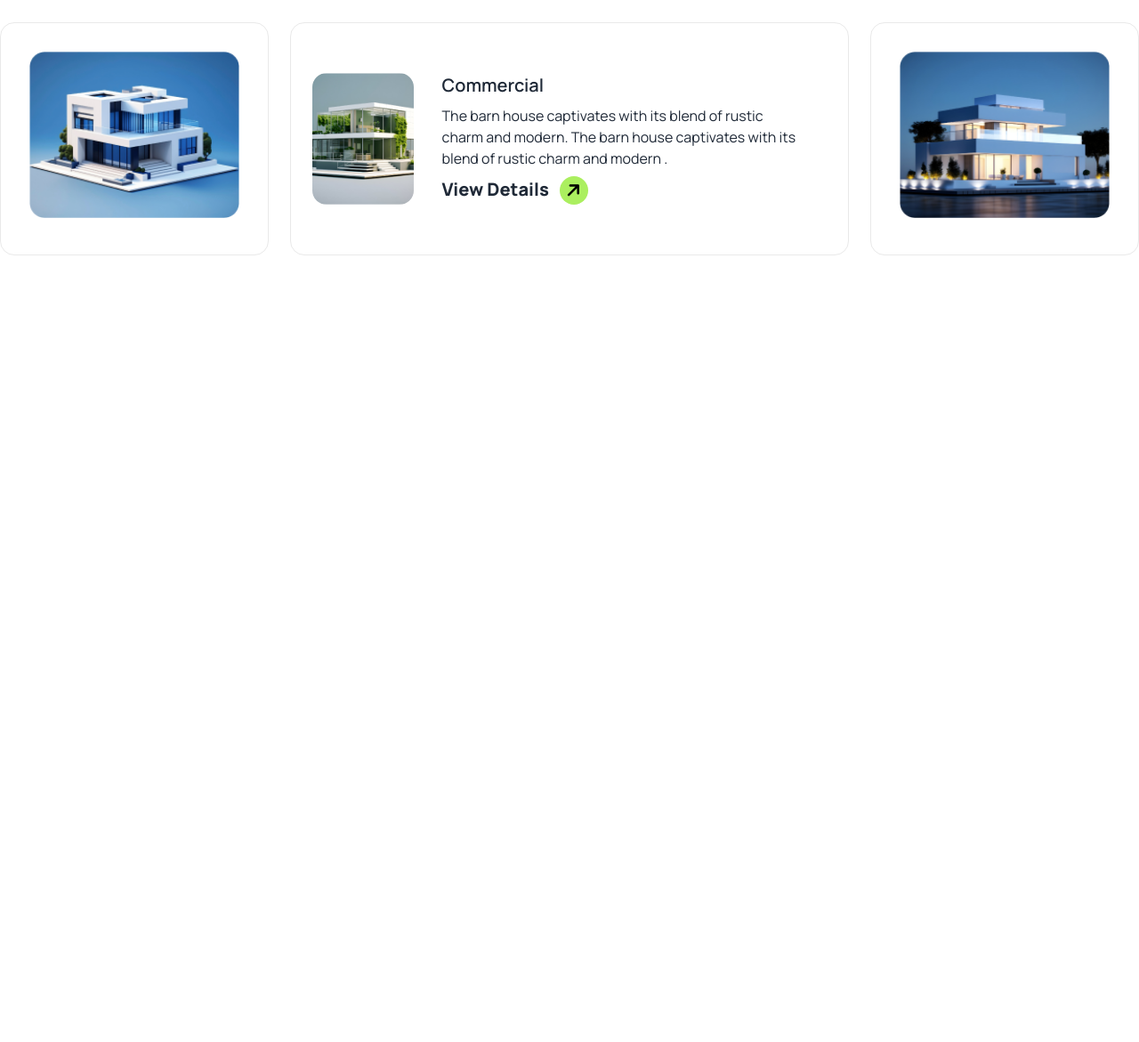
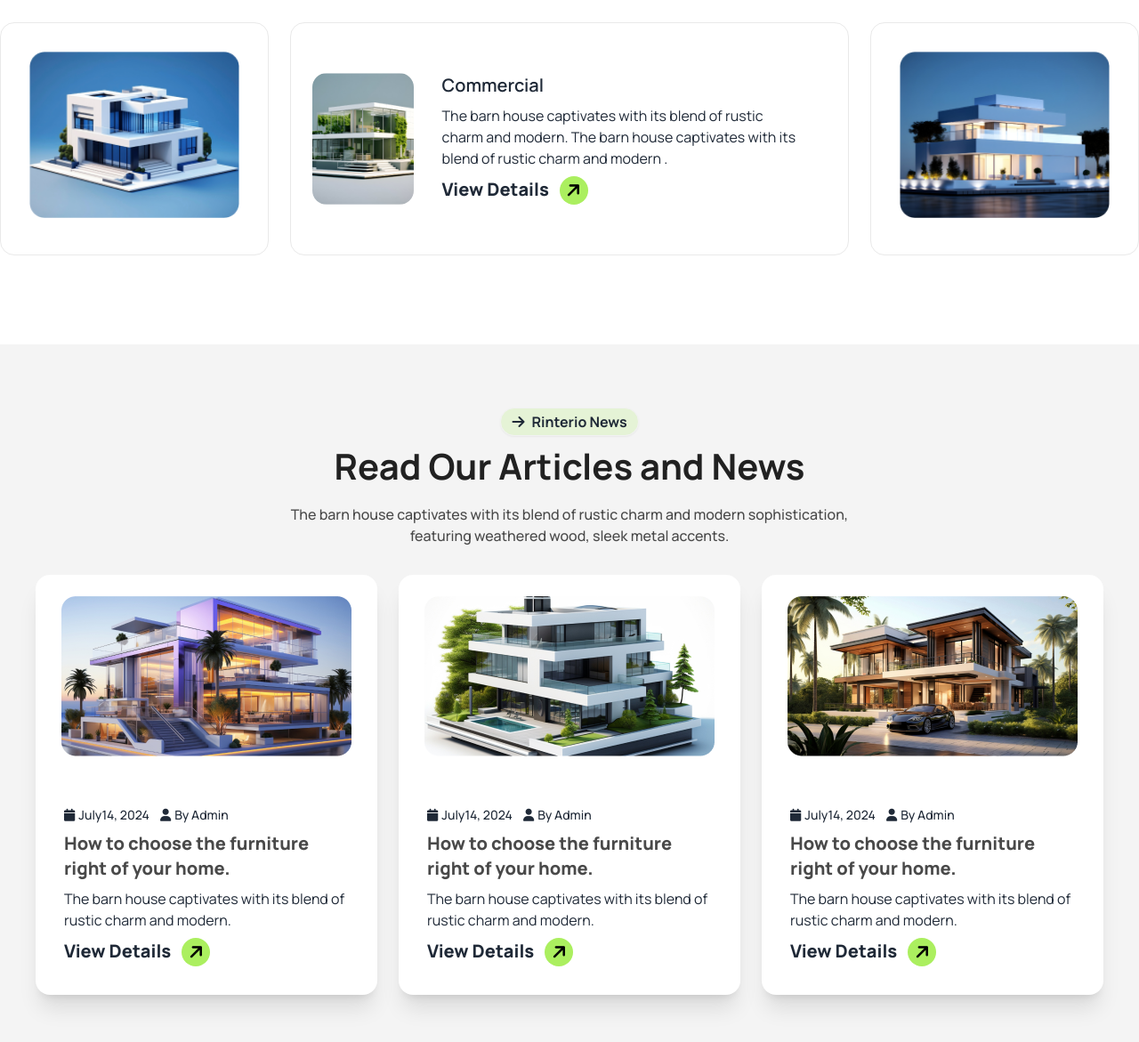
Before and after one commit to Md-Sifat-code/Buy-House-Website-Assignment-3, a plain HTML site: page index.html in a window 1280 px wide. Shown: the part 3694-4865 px from the top of the page at 89% size. Before the commit the page ends 3981 px from the top, so only its background shows below. Drawn offline with nearby package versions, Linux system fonts and the light colour scheme.

Commit message:
Adding Articles part of this website

```diff
--- a/index.html
+++ b/index.html
@@ -225,9 +225,9 @@
 
      <!-- Explore our Latest project -->
     <section class="bg-white ">
-        <div class="container mx-auto">
+        <div class="container mx-auto px-4 sm:p-0 lg:p-0">
             <div class="flex flex-col justify-center items-center">
-                <button class="btn btn-sm bg-[#ABEF5F33] rounded-3xl w-fit mt-[32px] sm:mt-[71px] lg:mt-[100p]"><i class="fa-solid fa-arrow-right "></i> Explore our Latest works</button>
+                <button class="btn btn-sm bg-[#ABEF5F33] rounded-3xl w-fit mt-[32px] sm:mt-[71px] lg:mt-[100p] font-bold text-[16px]"><i class="fa-solid fa-arrow-right "></i> Explore our Latest works</button>
                 <h1 class="mt-4 font-bold text-2xl sm:text-[32px] lg:text-[40px] text-[#212121]">Our Latest Portfolio</h1>
                 <p class="text-center font-medium text-[14.px] sm;text-[16px] text-[#494949] mt-6 w-[335px] sm:w-auto">The barn house captivates with its blend of rustic charm and modern sophistication,<br> featuring weathered wood, sleek metal accents.</p>
                 <!-- grid part 1 -->
@@ -291,6 +291,80 @@
             </div>
         </div>
     </section>
+    <!-- Article and News Section -->
+
+    <section class="bg-[#f4f4f4]  mt-[100px]">
+        <div class="container mx-auto flex flex-col justify-center items-center">
+            <div class="flex flex-col justify-center items-center">
+                <button class="btn btn-sm bg-[#ABEF5F33] rounded-3xl w-fit mt-[32px] sm:mt-[71px] lg:mt-[100p] font-bold text-[16px]"><i class="fa-solid fa-arrow-right "></i> Rinterio News</button>
+                <h1 class="mt-4 font-bold text-3xl sm:text-[32px] lg:text-[40px] text-[#212121] text-center">Read Our Articles and News</h1>
+                <p class="text-center font-medium text-[14.px] sm;text-[16px] text-[#494949] mt-6 w-[335px] sm:w-auto">The barn house captivates with its blend of rustic charm and modern sophistication,<br> featuring weathered wood, sleek metal accents.</p>
+
+            </div >
+            <!-- card part 1 -->
+             <div class="mt-[24px] lg:mt-[32px] flex flex-col lg:flex-row gap-6 mb-24 ">
+                <div class="card bg-base-100 w-96 sm:w-full lg:w-96 shadow-xl mt-5 lg:mt-0 ">
+                    <figure class="p-6 ">
+                      <img
+                        src="./assets/article1.png"
+                        alt="Shoes"
+                        class="rounded-xl" />
+                    </figure>
+                    <div class="card-body items-start text-start">
+                      <div class="flex justify-center items-center gap-3">
+                        <p class="flex justify-center items-center gap-1 font-medium text-sm"><i class="fa-solid fa-calendar"></i>July14, 2024</p>
+                        <p class="flex justify-center items-center gap-1 font-medium text-sm"><i class="fa-solid fa-user"></i>By Admin</p>
+                      </div>
+                      <h2 class="card-title font-extrabold text-[20px] text-[#494949]">How to choose the furniture right  of your home.</h2>
+                      <p>The barn house captivates with its blend of rustic charm and modern. </p>
+                      <a class=" font-extrabold text-[20px] flex flex-row gap-3">View Details
+                        <div class="flex justify-center items-center w-8 h-8 rounded-[32px] bg-[#ABEF5F]"><i class="fa-solid fa-arrow-right text-black -rotate-45"></i></div>
+                      </a>
+                    </div>
+                  </div>
+                <!-- card part 2 -->
+                <div class="card bg-base-100 w-96 sm:w-full lg:w-96 shadow-xl mt-5 lg:mt-0">
+                    <figure class="p-6">
+                      <img
+                        src="./assets/article2.png"
+                        alt="Shoes"
+                        class="rounded-xl" />
+                    </figure>
+                    <div class="card-body items-start text-start">
+                      <div class="flex justify-center items-center gap-3">
+                        <p class="flex justify-center items-center gap-1 font-medium text-sm"><i class="fa-solid fa-calendar"></i>July14, 2024</p>
+                        <p class="flex justify-center items-center gap-1 font-medium text-sm"><i class="fa-solid fa-user"></i>By Admin</p>
+                      </div>
+                      <h2 class="card-title font-extrabold text-[20px] text-[#494949]">How to choose the furniture right  of your home.</h2>
+                      <p>The barn house captivates with its blend of rustic charm and modern. </p>
+                      <a class=" font-extrabold text-[20px] flex flex-row gap-3">View Details
+                        <div class="flex justify-center items-center w-8 h-8 rounded-[32px] bg-[#ABEF5F]"><i class="fa-solid fa-arrow-right text-black -rotate-45"></i></div>
+                      </a>
+                    </div>
+                  </div>
+                  <!-- card part -3 -->
+                  <div class="card bg-base-100 w-96 sm:w-full lg:w-96 shadow-xl mt-5 lg:mt-0">
+                    <figure class="p-6">
+                      <img
+                        src="./assets/article3.png"
+                        alt="Shoes"
+                        class="rounded-xl" />
+                    </figure>
+                    <div class="card-body items-start text-start">
+                      <div class="flex justify-center items-center gap-3">
+                        <p class="flex justify-center items-center gap-1 font-medium text-sm"><i class="fa-solid fa-calendar"></i>July14, 2024</p>
+                        <p class="flex justify-center items-center gap-1 font-medium text-sm"><i class="fa-solid fa-user"></i>By Admin</p>
+                      </div>
+                      <h2 class="card-title font-extrabold text-[20px] text-[#494949]">How to choose the furniture right  of your home.</h2>
+                      <p>The barn house captivates with its blend of rustic charm and modern. </p>
+                      <a class=" font-extrabold text-[20px] flex flex-row gap-3">View Details
+                        <div class="flex justify-center items-center w-8 h-8 rounded-[32px] bg-[#ABEF5F]"><i class="fa-solid fa-arrow-right text-black -rotate-45"></i></div>
+                      </a>
+                    </div>
+                  </div>
+             </div>
+        </div>
+    </section>
 
 </body>
 
```
